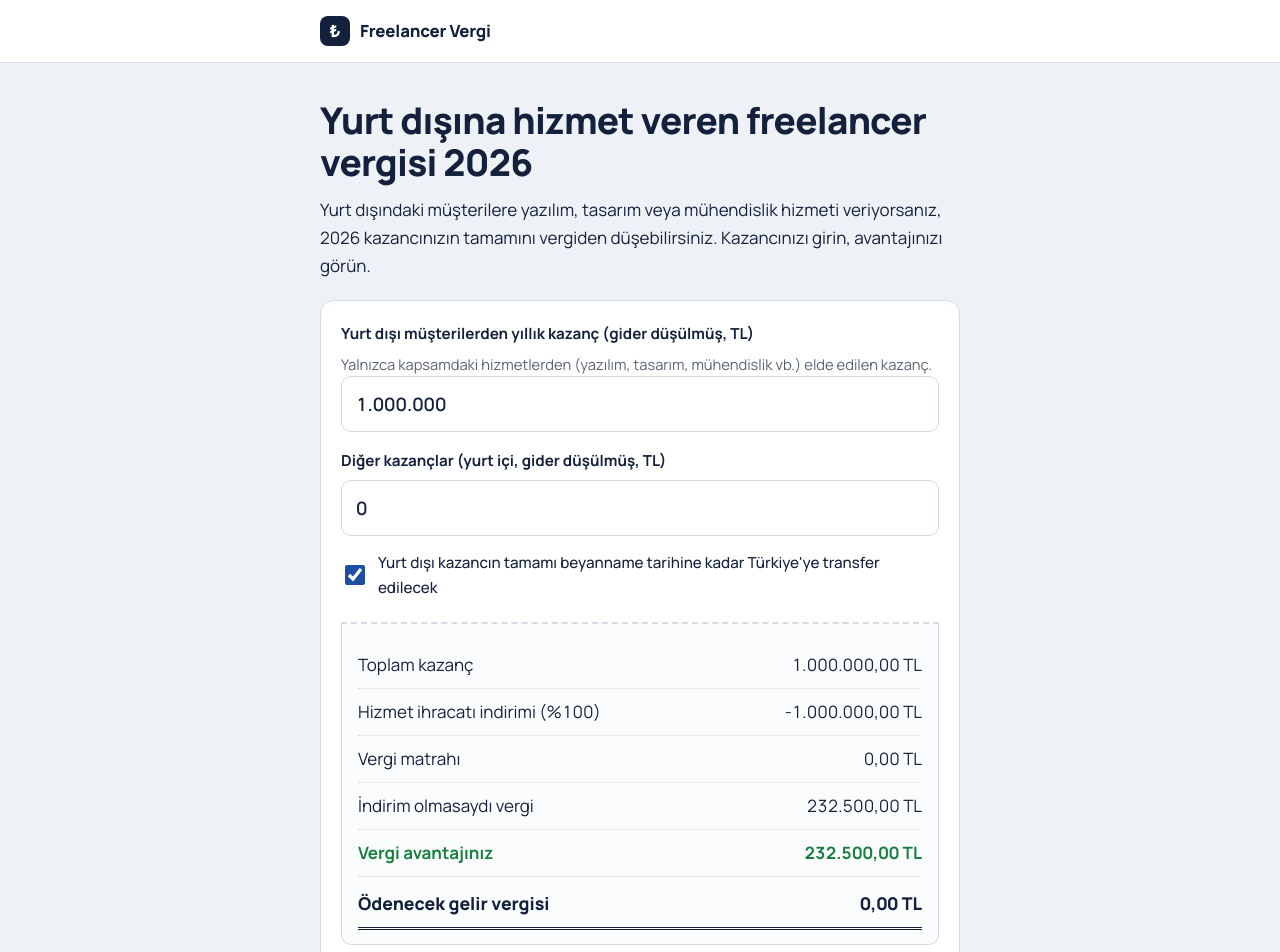
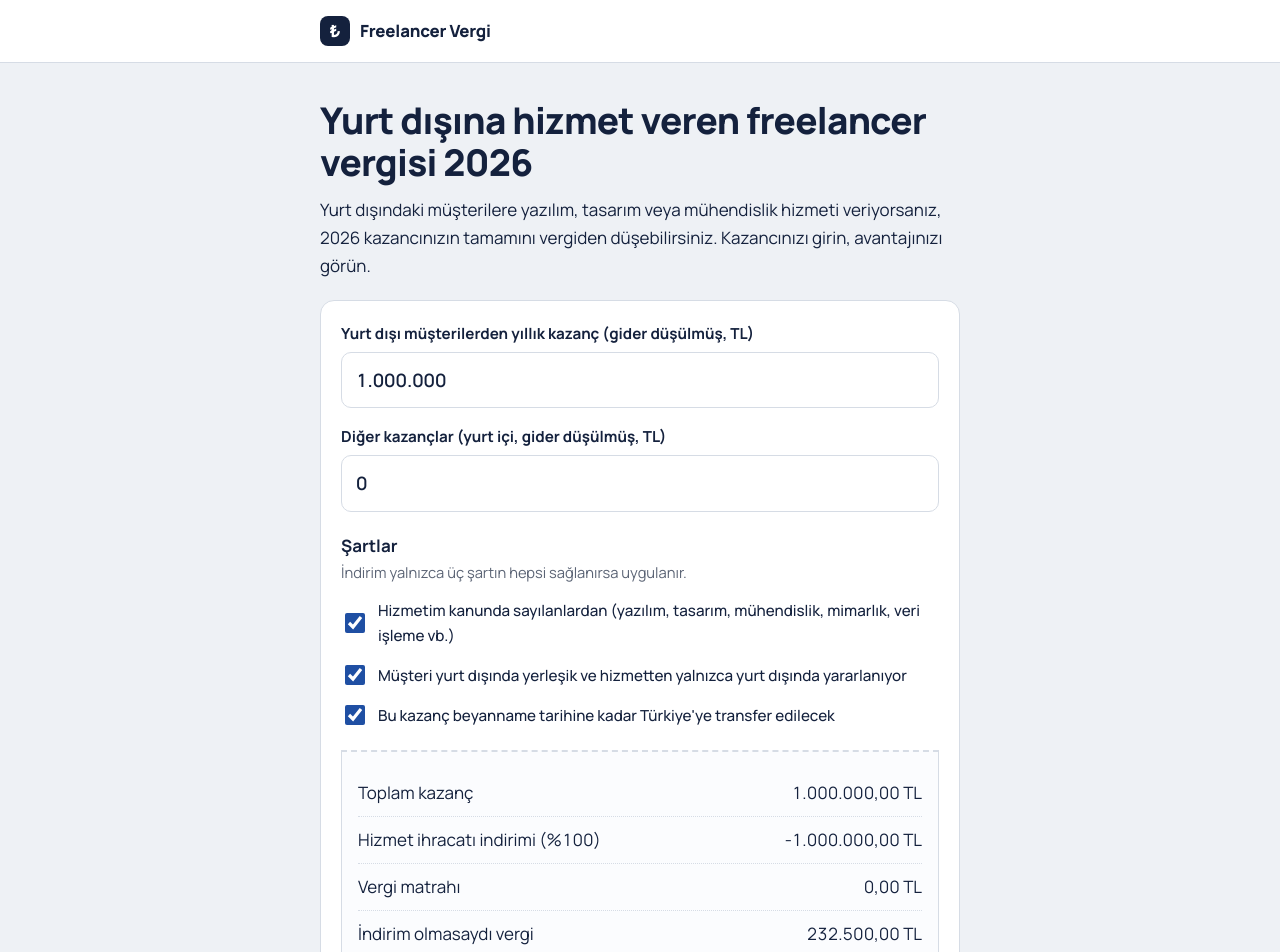
Before and after one commit to yavuzscvk-source/freelancer-vergi, a Next.js app: page /hizmet-ihracati-vergi-indirimi in a window 1280 px wide. Shown: the top 952 px of the page. Built offline with nearby package versions, Linux system fonts and the light colour scheme.

Commit message:
Update Hesaplayici.js

```diff
--- a/app/hizmet-ihracati-vergi-indirimi/Hesaplayici.js
+++ b/app/hizmet-ihracati-vergi-indirimi/Hesaplayici.js
@@ -1,58 +1,31 @@
 "use client";
 
 import { useState } from "react";
+import { VERGI, gelirVergisiHesapla } from "../../lib/vergi";
+import { sayiyaCevir, tl, eksi, oranYazi } from "../../lib/format";
 
-// 2026 itibarıyla GVK 89/13 indirim oranı (11257 sayılı CB Kararı)
-const INDIRIM_ORANI = 1;
-
-// 2026 ücret dışı gelirler tarifesi (GVK md. 103)
-const DILIMLER = [
-  { ust: 190000, oran: 0.15 },
-  { ust: 400000, oran: 0.2 },
-  { ust: 1000000, oran: 0.27 },
-  { ust: 5300000, oran: 0.35 },
-  { ust: Infinity, oran: 0.4 },
-];
-
-function sayiyaCevir(metin) {
-  const temiz = metin.replace(/\./g, "").replace(",", ".").trim();
-  const sayi = parseFloat(temiz);
-  return isNaN(sayi) || sayi < 0 ? 0 : sayi;
-}
-
-function tl(sayi) {
-  return sayi.toLocaleString("tr-TR", { minimumFractionDigits: 2, maximumFractionDigits: 2 }) + " TL";
-}
-
-function vergiHesapla(matrah) {
-  let alt = 0;
-  let toplam = 0;
-  for (const d of DILIMLER) {
-    if (matrah <= alt) break;
-    toplam += (Math.min(matrah, d.ust) - alt) * d.oran;
-    alt = d.ust;
-  }
-  return toplam;
-}
+const ORAN = VERGI.hizmetIhracatiIndirimi;
 
 export default function Hesaplayici() {
   const [yurtDisi, setYurtDisi] = useState("1.000.000");
   const [yurtIci, setYurtIci] = useState("0");
+  const [kapsam, setKapsam] = useState(true);
+  const [musteri, setMusteri] = useState(true);
   const [transfer, setTransfer] = useState(true);
 
   const dis = sayiyaCevir(yurtDisi);
   const ic = sayiyaCevir(yurtIci);
-  const indirim = transfer ? dis * INDIRIM_ORANI : 0;
+  const sartlar = kapsam && musteri && transfer;
+  const indirim = sartlar ? dis * ORAN : 0;
   const matrah = Math.max(0, dis + ic - indirim);
 
-  const indirimsizVergi = vergiHesapla(dis + ic);
-  const vergi = vergiHesapla(matrah);
+  const indirimsizVergi = gelirVergisiHesapla(dis + ic).toplam;
+  const vergi = gelirVergisiHesapla(matrah).toplam;
   const avantaj = indirimsizVergi - vergi;
 
   return (
     <div className="card">
       <label htmlFor="dis">Yurt dışı müşterilerden yıllık kazanç (gider düşülmüş, TL)</label>
-      <div className="muted">Yalnızca kapsamdaki hizmetlerden (yazılım, tasarım, mühendislik vb.) elde edilen kazanç.</div>
       <input id="dis" type="text" inputMode="decimal" value={yurtDisi} onChange={(e) => setYurtDisi(e.target.value)} />
 
       <div style={{ marginTop: 16 }}>
@@ -60,21 +33,41 @@ export default function Hesaplayici() {
         <input id="ic" type="text" inputMode="decimal" value={yurtIci} onChange={(e) => setYurtIci(e.target.value)} />
       </div>
 
+      <div style={{ marginTop: 20 }}>
+        <strong>Şartlar</strong>
+        <div className="muted">İndirim yalnızca üç şartın hepsi sağlanırsa uygulanır.</div>
+      </div>
+
       <label className="check">
-        <input type="checkbox" checked={transfer} onChange={(e) => setTransfer(e.target.checked)} />
-        Yurt dışı kazancın tamamı beyanname tarihine kadar Türkiye'ye transfer edilecek
+        <input type="checkbox" style={{ flexShrink: 0 }} checked={kapsam} onChange={(e) => setKapsam(e.target.checked)} />
+        Hizmetim kanunda sayılanlardan (yazılım, tasarım, mühendislik, mimarlık, veri işleme vb.)
+      </label>
+      <label className="check">
+        <input type="checkbox" style={{ flexShrink: 0 }} checked={musteri} onChange={(e) => setMusteri(e.target.checked)} />
+        Müşteri yurt dışında yerleşik ve hizmetten yalnızca yurt dışında yararlanıyor
+      </label>
+      <label className="check">
+        <input type="checkbox" style={{ flexShrink: 0 }} checked={transfer} onChange={(e) => setTransfer(e.target.checked)} />
+        Bu kazanç beyanname tarihine kadar Türkiye'ye transfer edilecek
       </label>
 
       <div className="results">
         <div className="row"><span>Toplam kazanç</span><span>{tl(dis + ic)}</span></div>
-        <div className="row"><span>Hizmet ihracatı indirimi (%100)</span><span>-{tl(indirim)}</span></div>
+        <div className="row"><span>Hizmet ihracatı indirimi ({oranYazi(ORAN)})</span><span>{eksi(indirim)}</span></div>
         <div className="row"><span>Vergi matrahı</span><span>{tl(matrah)}</span></div>
         <div className="row"><span>İndirim olmasaydı vergi</span><span>{tl(indirimsizVergi)}</span></div>
-        <div className="row" style={{ color: "#15803d", fontWeight: 700 }}>
-          <span>Vergi avantajınız</span><span>{tl(avantaj)}</span>
-        </div>
+        <div className="row" style={{ fontWeight: 700 }}><span>Vergi avantajınız</span><span>{tl(avantaj)}</span></div>
         <div className="row total"><span>Ödenecek gelir vergisi</span><span>{tl(vergi)}</span></div>
       </div>
+
+      {!sartlar && (
+        <p className="muted" style={{ marginTop: 12 }}>
+          Şartlardan en az biri sağlanmadığı için indirim uygulanmadı.
+        </p>
+      )}
+      <p className="muted" style={{ marginTop: 12 }}>
+        İndirim yalnızca gelir vergisine uygulanır. KDV ve diğer yükümlülükler ayrıca değerlendirilir.
+      </p>
     </div>
   );
 }
```
